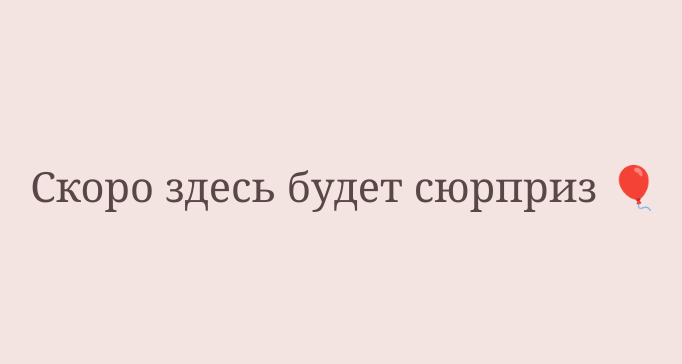
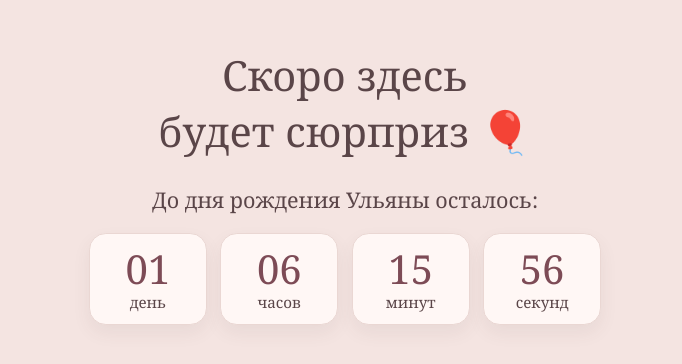
Before and after one commit to tab1015072023-lab/ulyana-birthday, a plain HTML site: page index.html in a window 1280 px wide. Shown: the part 214-578 px from the top of the page, without its empty margins (295-977 px from the left). Drawn offline with Linux system fonts and the light colour scheme.

Commit message:
Add a countdown to Ulyana's birthday.
Count down to midnight on 22 November 2026 in Moscow (+03:00), with
Russian plural labels, and show a greeting once that moment has passed.

```diff
--- a/index.html
+++ b/index.html
@@ -22,10 +22,18 @@
       display: flex;
       align-items: center;
       justify-content: center;
-      padding: 1.5rem;
+      padding: clamp(1.25rem, 4vw, 2rem) clamp(0.75rem, 3vw, 1.5rem);
       background: #f4e4e1;
       color: #5a4548;
       font-family: Georgia, "Times New Roman", serif;
+    }
+
+    main {
+      width: min(100%, 36rem);
+      display: flex;
+      flex-direction: column;
+      align-items: stretch;
+      gap: clamp(1rem, 3vw, 1.5rem);
     }
 
     h1 {
@@ -35,10 +43,181 @@
       font-weight: 500;
       line-height: 1.35;
       text-align: center;
+      text-wrap: balance;
+    }
+
+    #countdown {
+      width: 100%;
+    }
+
+    .lead,
+    .greeting {
+      margin: 0 auto;
+      max-width: 22em;
+      font-size: clamp(1.05rem, 3.8vw, 1.35rem);
+      font-weight: 500;
+      line-height: 1.45;
+      text-align: center;
+      text-wrap: balance;
+    }
+
+    .greeting {
+      font-size: clamp(1.35rem, 4.8vw, 1.85rem);
+      line-height: 1.35;
+    }
+
+    .units {
+      display: grid;
+      grid-template-columns: repeat(4, minmax(0, 1fr));
+      gap: clamp(0.35rem, 1.6vw, 0.85rem);
+      width: 100%;
+      max-width: 32rem;
+      margin: clamp(0.85rem, 2.5vw, 1.15rem) auto 0;
+      padding: 0;
+      list-style: none;
+    }
+
+    .unit {
+      display: flex;
+      flex-direction: column;
+      align-items: center;
+      justify-content: center;
+      gap: 0.25rem;
+      min-width: 0;
+      padding: 0.6rem 0.15rem 0.5rem;
+      background: #fff7f5;
+      border: 1px solid #ead7d3;
+      border-radius: 0.9rem;
+      box-shadow: 0 8px 18px rgba(90, 69, 72, 0.07);
+    }
+
+    .num {
+      font-variant-numeric: tabular-nums;
+      font-size: clamp(1.5rem, 7vw, 2.5rem);
+      line-height: 1;
+      color: #7d4b56;
+      white-space: nowrap;
+    }
+
+    .label {
+      font-size: clamp(0.75rem, 3vw, 0.95rem);
+      line-height: 1.2;
+      text-align: center;
+      white-space: nowrap;
+    }
+
+    @media (min-width: 720px) {
+      .unit {
+        padding: 0.95rem 0.35rem 0.75rem;
+        border-radius: 1.05rem;
+      }
     }
   </style>
 </head>
 <body>
-  <h1>Скоро здесь будет сюрприз 🎈</h1>
+  <main>
+    <h1>Скоро здесь будет сюрприз&nbsp;🎈</h1>
+    <div id="countdown" hidden>
+      <p class="lead">До дня рождения Ульяны осталось:</p>
+      <ul class="units">
+        <li class="unit">
+          <span class="num" id="days">00</span>
+          <span class="label" id="days-label">дней</span>
+        </li>
+        <li class="unit">
+          <span class="num" id="hours">00</span>
+          <span class="label" id="hours-label">часов</span>
+        </li>
+        <li class="unit">
+          <span class="num" id="minutes">00</span>
+          <span class="label" id="minutes-label">минут</span>
+        </li>
+        <li class="unit">
+          <span class="num" id="seconds">00</span>
+          <span class="label" id="seconds-label">секунд</span>
+        </li>
+      </ul>
+    </div>
+    <p class="greeting" id="greeting" hidden>Ульяна, с днём рождения!&nbsp;🎉</p>
+  </main>
+  <script>
+    (function () {
+      // Fixed +03:00 so Moscow midnight is the same instant in every timezone.
+      var TARGET_MS = Date.parse("2026-11-22T00:00:00+03:00");
+
+      function plural(n, one, few, many) {
+        var abs = Math.abs(Math.trunc(n)) % 100;
+        var last = abs % 10;
+        if (last === 1 && abs !== 11) return one;
+        if (last >= 2 && last <= 4 && (abs < 12 || abs > 14)) return few;
+        return many;
+      }
+
+      function remainingParts(nowMs, targetMs) {
+        var diff = targetMs - nowMs;
+        if (!(diff > 0)) return null;
+        var total = Math.floor(diff / 1000);
+        return {
+          days: Math.floor(total / 86400),
+          hours: Math.floor((total % 86400) / 3600),
+          minutes: Math.floor((total % 3600) / 60),
+          seconds: total % 60
+        };
+      }
+
+      function pad(n) {
+        return String(n).padStart(2, "0");
+      }
+
+      var countdown = document.getElementById("countdown");
+      var greeting = document.getElementById("greeting");
+      var fields = [
+        ["days", "день", "дня", "дней"],
+        ["hours", "час", "часа", "часов"],
+        ["minutes", "минута", "минуты", "минут"],
+        ["seconds", "секунда", "секунды", "секунд"]
+      ];
+      var nodes = fields.map(function (field) {
+        return {
+          num: document.getElementById(field[0]),
+          label: document.getElementById(field[0] + "-label"),
+          forms: [field[1], field[2], field[3]]
+        };
+      });
+
+      function render(parts) {
+        var keys = ["days", "hours", "minutes", "seconds"];
+        for (var i = 0; i < nodes.length; i++) {
+          var value = parts[keys[i]];
+          nodes[i].num.textContent = pad(value);
+          nodes[i].label.textContent = plural(value, nodes[i].forms[0], nodes[i].forms[1], nodes[i].forms[2]);
+        }
+      }
+
+      function showGreeting() {
+        countdown.hidden = true;
+        greeting.hidden = false;
+      }
+
+      function tick() {
+        if (typeof TARGET_MS !== "number" || TARGET_MS !== TARGET_MS) {
+          showGreeting();
+          return;
+        }
+        var parts = remainingParts(Date.now(), TARGET_MS);
+        if (!parts) {
+          showGreeting();
+          return;
+        }
+        render(parts);
+        countdown.hidden = false;
+        greeting.hidden = true;
+        var delay = 1000 - (Date.now() % 1000);
+        window.setTimeout(tick, delay);
+      }
+
+      tick();
+    })();
+  </script>
 </body>
 </html>
```
